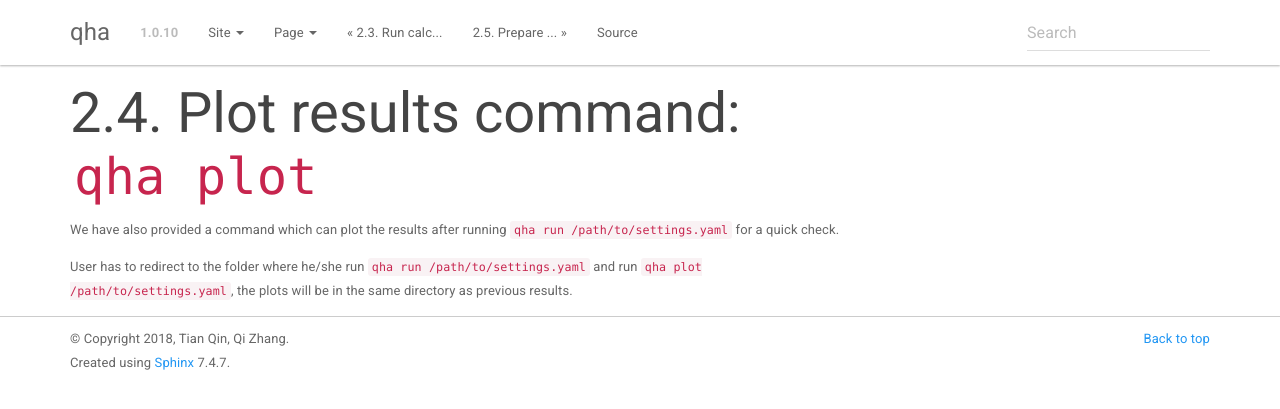
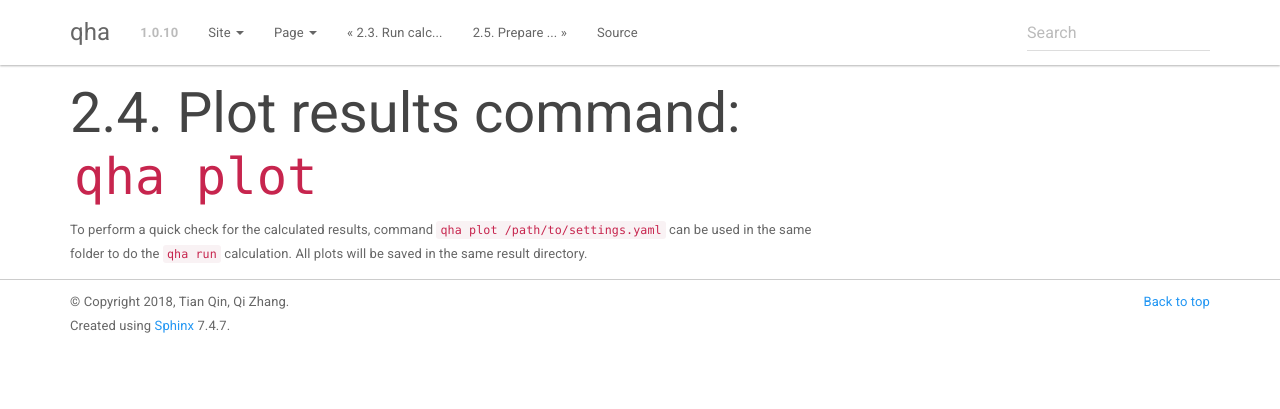
Before and after one commit to MineralsCloud/qha, a Sphinx documentation site: the page built from docs/source/tutorials/plot.rst, in a window 1280 px wide. Shown: the top 409 px of the page. Built offline with Sphinx 7.4.7, drawn with Linux system fonts in a browser that asks for light colours.

Commit message:
docs: Update doc.rst and plot.rst
Add description of `T_MIN` keyword in the tutorial

```diff
--- a/docs/source/tutorials/plot.rst
+++ b/docs/source/tutorials/plot.rst
@@ -1,9 +1,6 @@
 Plot results command: ``qha plot``
 **********************************
 
-We have also provided a command which can plot
-the results after running ``qha run /path/to/settings.yaml`` for a quick check.
-
-User has to redirect to the folder where he/she run
-``qha run /path/to/settings.yaml`` and run ``qha plot /path/to/settings.yaml``, the plots will
-be in the same directory as previous results.
+To perform a quick check for the calculated results, command ``qha plot /path/to/settings.yaml`` can be used
+in the same folder to do the ``qha run`` calculation.
+All plots will be saved in the same result directory.
--- a/docs/source/tutorials/run.rst
+++ b/docs/source/tutorials/run.rst
@@ -16,6 +16,7 @@
 
 * ``calculation``: The calculation type user wants to perform. Allowed values are ``single``, ``same phonon dos`` and ``different phonon dos``.
 * ``NT``: Number of temperatures on the grid
+* ``T_MIN``: Desired minimum temperature to calculate, in Kelvin, default value is 0 K.
 * ``DT``: The interval between two nearest temperatures on the grid
 * ``NTV``: Number of volumes (or equivalently, pressure) on the gird
 * ``DELTA_P``: The interval between two pressures on the grid, the default value is :math:`0.1` GPa
```
